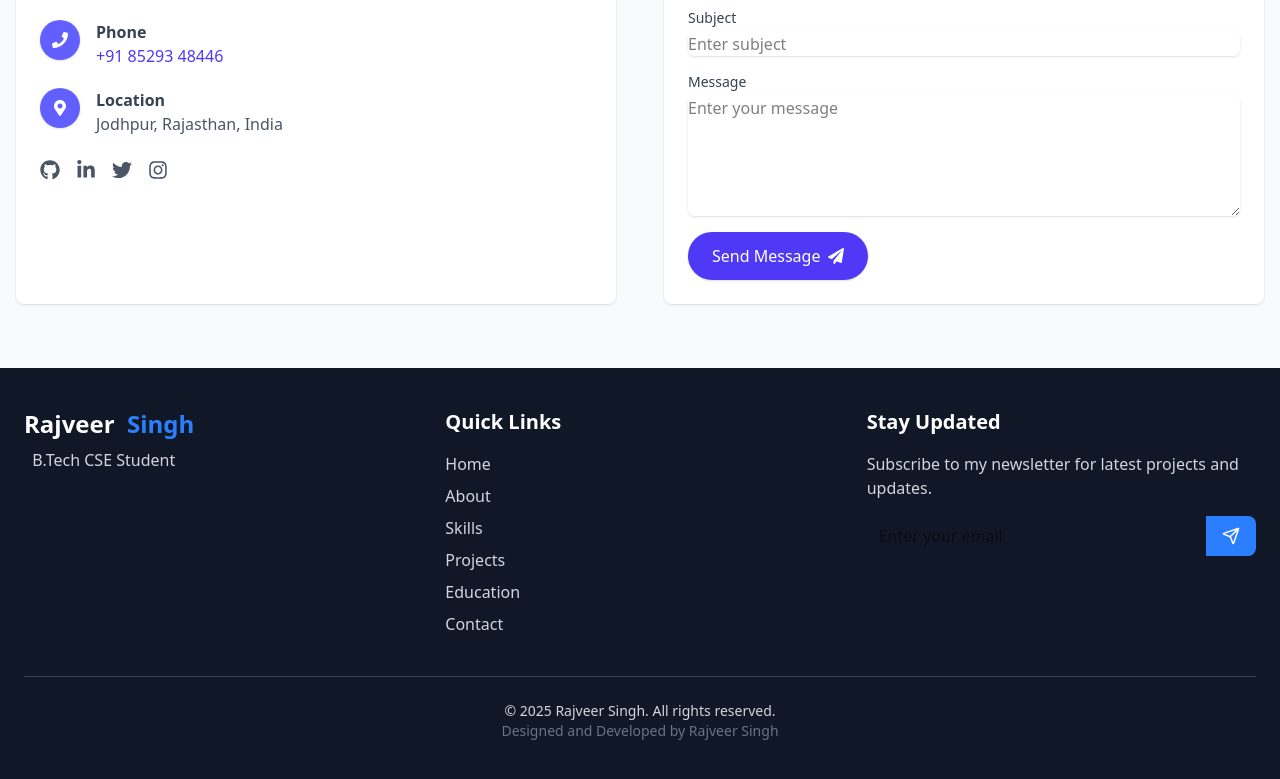
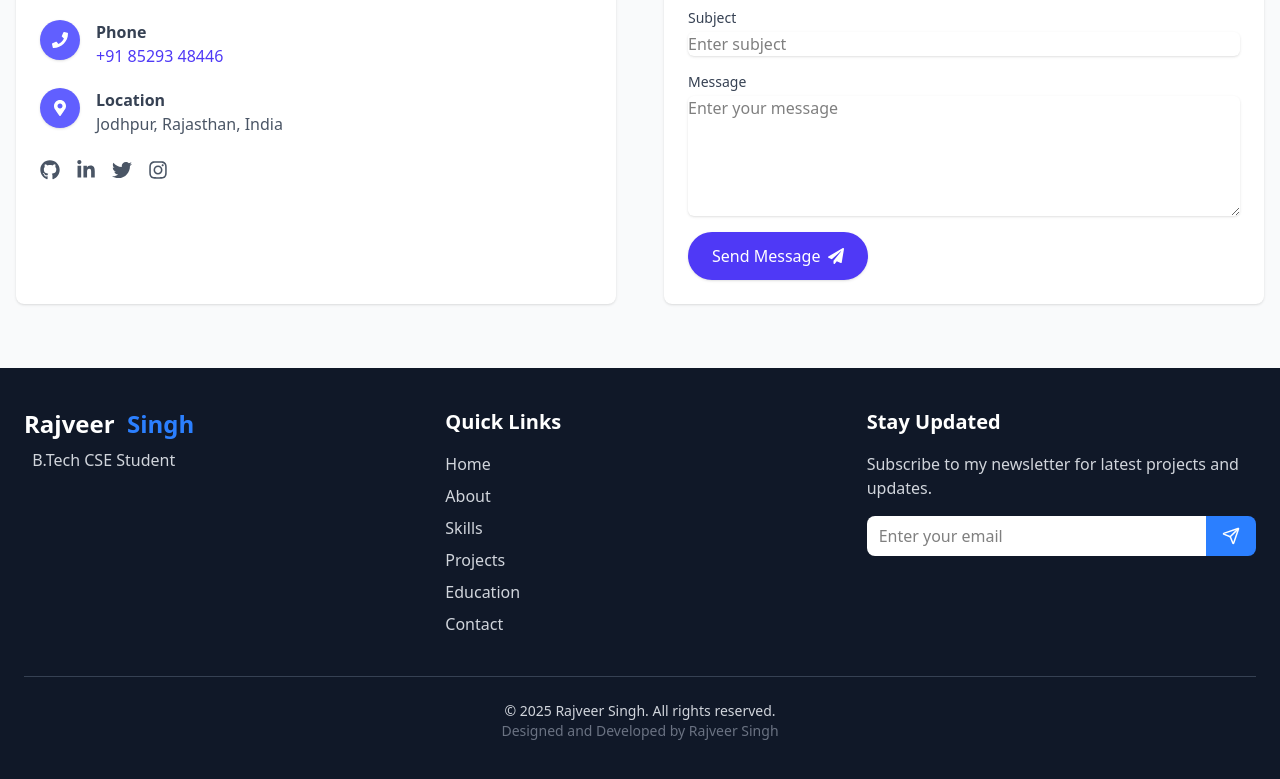
Before and after one commit to 1Rajveer-Singh/Portfolio, a React (Vite) app: page / in a window 1280 px wide. Shown: the part 5076-5855 px from the top of the page. Built offline with nearby package versions, Linux system fonts and the light colour scheme.

Commit message:
Update Footer.jsx

```diff
--- a/src/components/Footer.jsx
+++ b/src/components/Footer.jsx
@@ -37,8 +37,8 @@ const Footer = () => {
               name="email"
               placeholder="Enter your email"
               required
-              className="flex-1 px-3 py-2 rounded-l-lg focus:outline-none text-black"
-            />
+              className="flex-1 px-3 py-2 rounded-l-lg focus:outline-none text-black bg-white"
+              />
             <button
               type="submit"
               className="bg-blue-500 hover:bg-blue-600 text-white px-4 py-2 rounded-r-lg"
```
